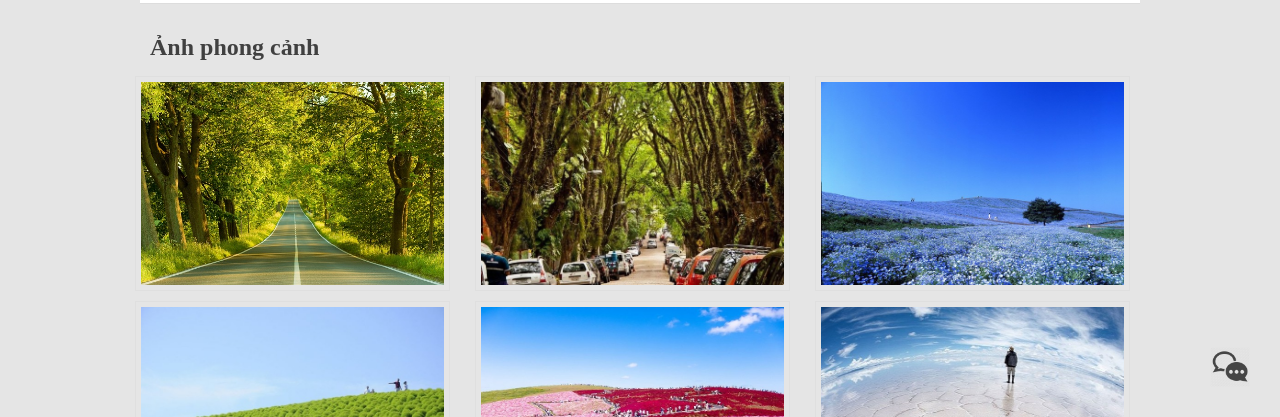
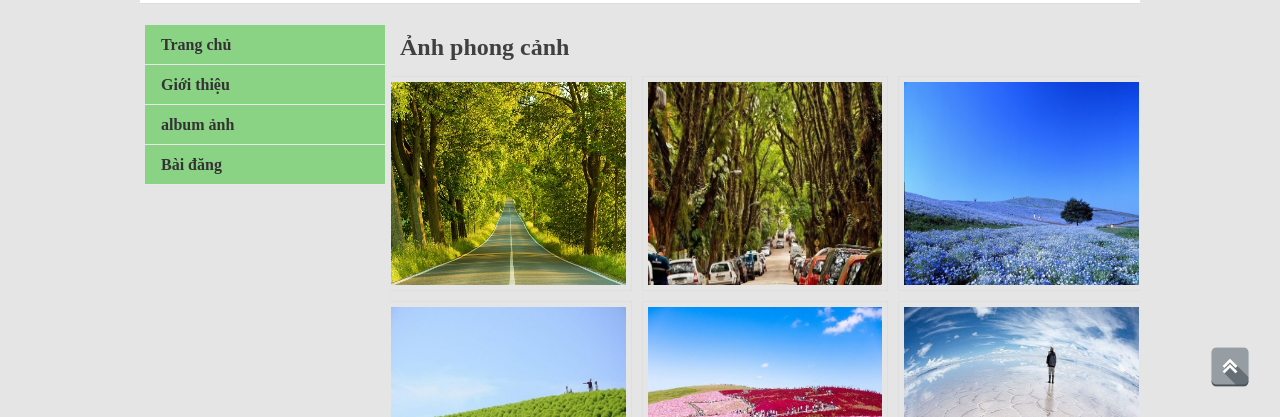
Before and after one commit to A23818/A23818.github.io, a plain HTML site: page index.html in a window 1280 px wide. Shown: the part 383-800 px from the top of the page. Drawn offline with Linux system fonts and the light colour scheme.

Commit message:
update0804_2

```diff
--- a/css/style.css
+++ b/css/style.css
@@ -29,6 +29,34 @@ img{
 	padding: 15px 0;
 	border-bottom: 1px solid #dddddd;
 }
+#menu{
+	position: absolute;
+	float: left;
+	padding: 5px;
+}
+#menu ul{
+  background: #8AD385;
+  width: 240px;
+  padding: 0;
+  list-style-type: none;
+  text-align: left;
+}
+#menu li {
+  width: auto;
+  height: 40px;
+  line-height: 40px;
+  border-bottom: 1px solid #e8e8e8;
+  padding: 0 1em;
+}
+#menu li a {
+  text-decoration: none;
+  color: #333;
+  font-weight: bold;
+  display: block;
+}
+#menu li:hover {
+  background: #CDE2CD;
+}
 #main-menu a{
 	padding: 15px;
 	font-size: 20px;
@@ -59,6 +87,11 @@ img{
 }
 #main-menu a.active{
 	font-weight: bold;
+}
+#right-content{
+	float: right;
+	width: 75%;
+	overflow: hidden;
 }
 #main-content{
 	margin: 10px -10px;
@@ -92,7 +125,7 @@ img{
 	border-top: 1px solid #c5c5c5;
 }
 
-#chat{
+#back{
 	position: fixed;
 	right: 30px;
 	bottom: 30px;
--- a/index.html
+++ b/index.html
@@ -17,9 +17,16 @@
 			<a href="gallerry.html" class="active">Album ảnh</a>
 			<a href="post.html">Bài đăng</a>
 		</div>
-
+		<div id="menu">
+			<ul>
+				<li><a href="#">Trang chủ</a></li>
+				<li><a href="#">Giới thiệu</a></li>
+				<li><a href="#">album ảnh</a></li>
+				<li><a href="#">Bài đăng</a></li>
+			</ul>
+		</div>
+		<div id="right-content">
 			<h1>Ảnh phong cảnh</h1>
-
 			<div id="main-content">
 				<div class="col">
 					<div class="thumb">
@@ -67,12 +74,13 @@
 					</div>
 				</div>
 			</div>
+		</div>
 
 		<div id="footer">
 			<p>Copyright &copy; 2017 </p>
 		</div>
-		<div id="chat">
-			<img src="img/chat-icon.png" />
+		<div id="back">
+			<a href=""><img src="img/back.png" /></a>
 		</div>
 	</div>
 
```
Also changed, not shown: img/back.png (added). Lines whose indentation alone changed are shown as unchanged.
